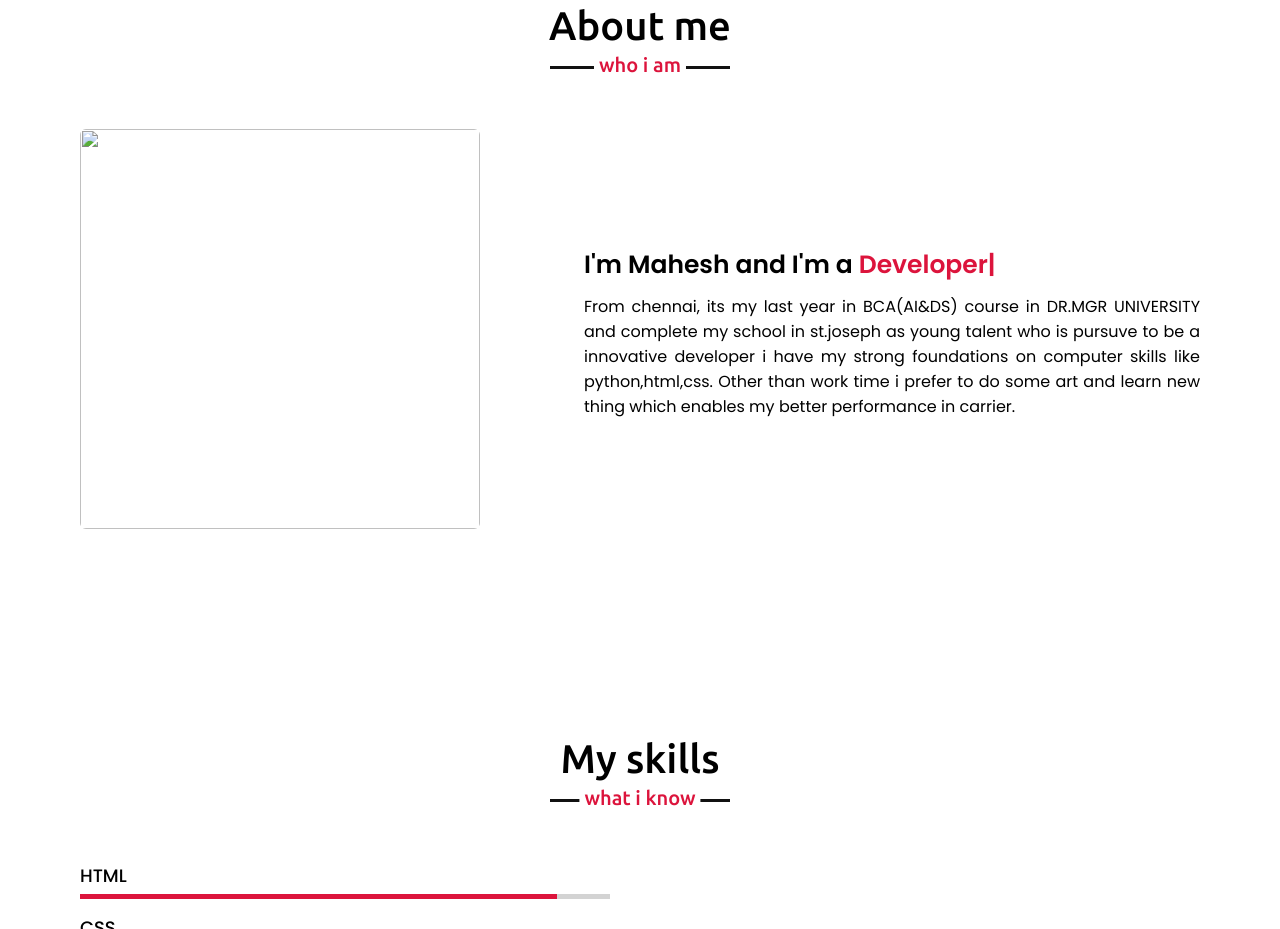
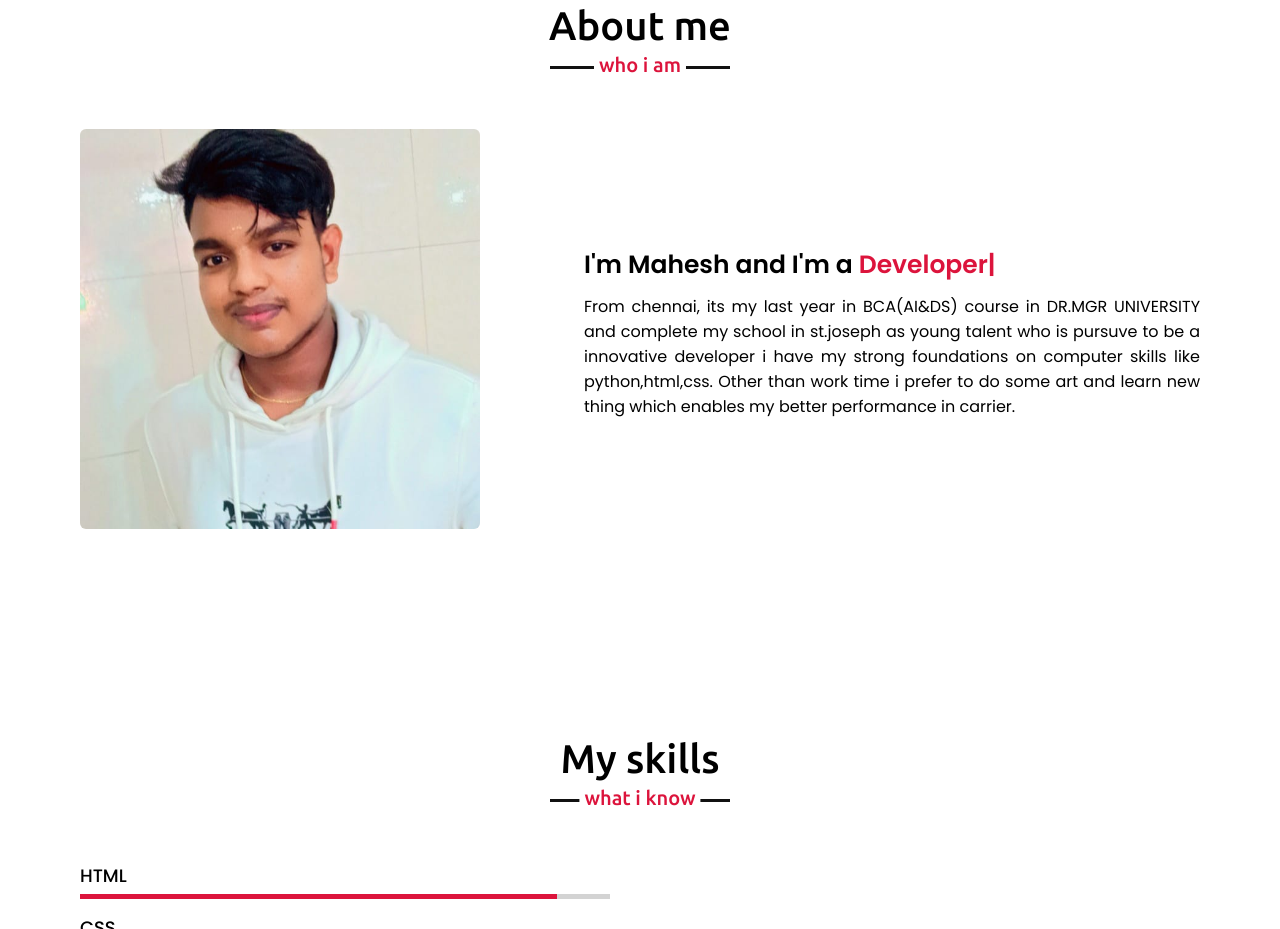
Before and after one commit to maddymahesh007/Myportfolio1, a plain HTML site: page index.html in a window 1280 px wide. Shown: the part 897-1826 px from the top of the page. Drawn offline with nearby package versions, Linux system fonts and the light colour scheme.

Commit message:
Update index.html

```diff
--- a/index.html
+++ b/index.html
@@ -51,7 +51,7 @@
             <h2 class="title">About me</h2>
             <div class="about-content">
                 <div class="column left">
-                    <img src="d:\aaaaaa\mahesh.jpg.jpeg" alt="">
+                    <img src="images/WhatsApp Image 2023-07-26 at 5.15.57 PM.jpeg" alt="">
                 </div>
                 <div class="column right">
                     <div class="text">I'm Mahesh and I'm a <span class="typing-2"></span></div>
```
